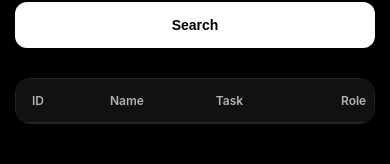
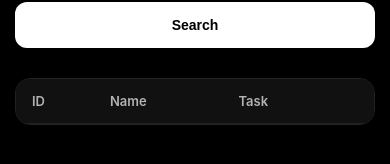
Before and after one commit to mohammadfazil244-cyber/EMS-, a React app: page /my-attendence in a window 390 px wide. Shown: the part 192-356 px from the top of the page. Built offline with nearby package versions, Linux system fonts and the light colour scheme; the HTML template or start-up script is replaced by a standard one.

Commit message:
css changes

```diff
--- a/src/navbar.css
+++ b/src/navbar.css
@@ -1559,9 +1559,9 @@ VIEW-ATTENDENCE
     background: #0d0d0d;
     border: 1px solid #222;
     border-radius: 15px;
-    overflow: hidden;
     margin-top: 30px;
 }
+
 
 .attendance-header1,
 .attendance-row1{
@@ -1637,22 +1637,21 @@ VIEW-ATTENDENCE
 }
 
 /* Mobile */
-@media (max-width: 600px) {
-    .attendance-table1 {
+/* Mobile */
+@media (max-width: 600px){
+
+    .attendance-table1{
         overflow-x: auto;
+        overflow-y: hidden;
+        -webkit-overflow-scrolling: touch;
     }
 
     .attendance-header1,
-    .attendance-row1 {
-        min-width: 800px; /* keeps structure intact */
-    }
-
-    .attendance-header1 h4,
-    .attendance-row1 p {
-        font-size: 12px;
-    }
-}
-
+    .attendance-row1{
+        min-width: 900px;   /* wider than the phone */
+        width: 900px;
+    }
+}
 .present{
     color:#22c55e;
     font-weight:600;
```
